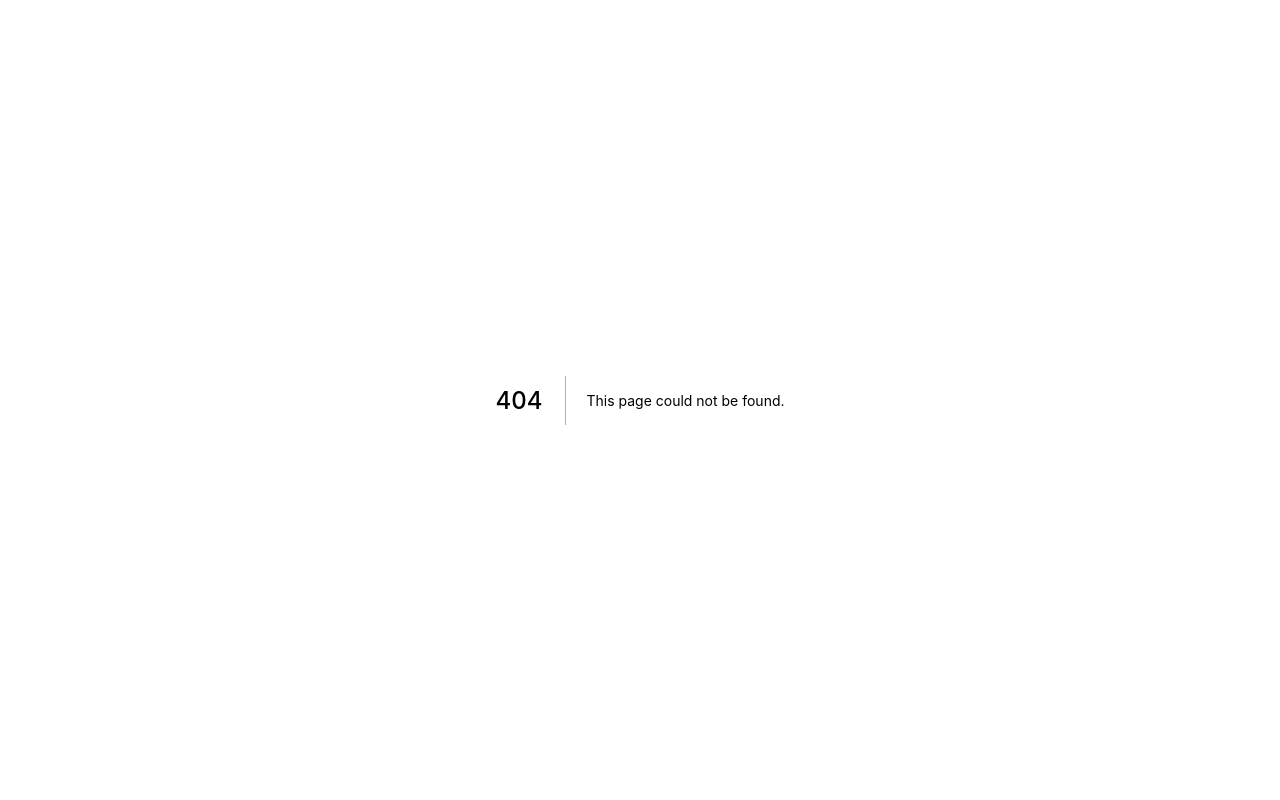
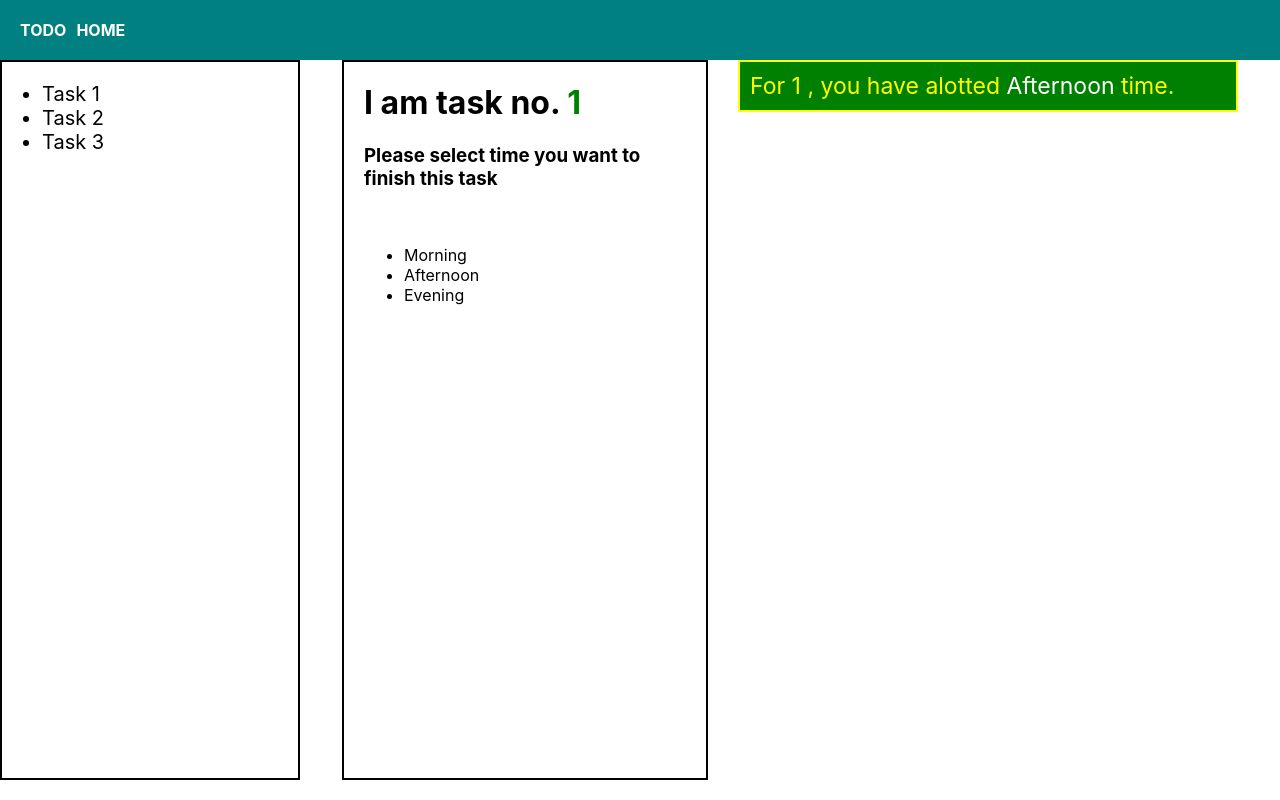
Before and after one commit to avtarp/Nextjs-Redux-Toolkit, a Next.js app: page /todo_list/1/Afternoon in a window 1280 px wide. Before the commit this address had no page. Built offline with nearby package versions, Linux system fonts and the light colour scheme.

Commit message:
added sample for nested routes

```diff
--- /dev/null
+++ b/Layouts/navBarLayout.tsx
@@ -0,0 +1,20 @@
+import { Box } from "@material-ui/core";
+import Link from 'next/link'
+import React from "react";
+
+export default function NavBar ({children}:{children:React.ReactNode}):JSX.Element{
+    return (
+        <>
+      <Box style={{background:'teal', height:'60px', color:'white', padding:'20px'}}>
+        <Link href = '/todo_list'>
+              <a style={{fontWeight:'bold', marginRight:'10px'}}>TODO</a>
+          </Link>
+          <Link href = '/'>
+              <a style={{fontWeight:'bold'}}>HOME</a>
+          </Link>
+      </Box>
+
+      {children}
+      </>
+    )
+}
--- /dev/null
+++ b/Layouts/taskListLayout.tsx
@@ -0,0 +1,40 @@
+import { Box } from "@material-ui/core";
+import { Height } from "@material-ui/icons";
+import Link from "next/link";
+import React from "react";
+const TodoListLayout = ({ children }: { children: React.ReactNode }) => {
+  return (
+      <>
+      <Box style={{display:'flex',flexDirection:'row'}}>
+       <Box
+    style={{
+        border:"2px solid",
+        width:"300px",
+        fontSize:"20px",
+        minHeight:"90vh",
+
+    }}
+
+    >
+      <ul>
+        <li>
+          <Link href="/todo_list/1">Task 1</Link>
+        </li>
+        <li>
+          <Link href="/todo_list/2">Task 2</Link>
+        </li>
+        <li>
+          <Link href="/todo_list/3"> Task 3</Link>
+        </li>
+      </ul>
+
+
+    </Box>
+    <Box style={{margin:'auto', width:'70%'}}>{children}</Box>
+    </Box>
+    </>
+
+  );
+};
+
+export default TodoListLayout;
--- a/pages/_app.tsx
+++ b/pages/_app.tsx
@@ -1,25 +1,30 @@
-import '../styles/globals.css'
+import "../styles/globals.css";
 
-import { useEffect } from 'react';
-import App from 'next/app';
-import type { AppProps ,AppContext } from 'next/app'
-import initialiseStore from '../lib/redux/store'
-import {Provider,useStore} from 'react-redux'
+import React, { useEffect } from "react";
+import App from "next/app";
+import type { AppProps, AppContext } from "next/app";
+import initialiseStore from "../lib/redux/store";
+import NavBar from "../Layouts/navBarLayout";
+import { Provider, useStore } from "react-redux";
 
-function MyApp({ Component, pageProps }: AppProps) {
-    const reduxStore = initialiseStore({todo:[{id:1,title:'test'}]})
-    console.log(reduxStore.getState())
+type propsWithLayout = AppProps & {
+  Component: AppProps ['Component'] & {
+    getLayout?:any
+  }
+};
 
+function MyApp({ Component, pageProps }: propsWithLayout) {
+  const getLayout = Component.getLayout || ((page:any) => <>{page}</>)
+  const reduxStore = initialiseStore({ todo: [{ id: 1, title: "test" }] });
+  console.log(reduxStore.getState());
 
   return (
-
-  <Provider store={reduxStore}>
-      <Component {...pageProps} />
-  </Provider>
-
+    <Provider store={reduxStore}>
+      <NavBar>
+        {getLayout( <Component {...pageProps} />)  }
+      </NavBar>
+    </Provider>
   );
 }
 
-
-
-export default MyApp
+export default MyApp;
--- /dev/null
+++ b/pages/todo_list/[taskId]/[timeId].tsx
@@ -0,0 +1,19 @@
+import { Box } from "@material-ui/core";
+import TodoListLayout from "../index";
+import TaskDetails from ".";
+import { useRouter } from "next/router";
+const TaskSlot = () => {
+  const router = useRouter();
+  const { taskId, timeId } = router.query;
+  return (
+    <Box  style={{  marginLeft:'30px', width:'500px',border: "2px solid", color: "yellow", background: "green", padding:'10px', fontSize:'23px'}}>
+      For {taskId} , you have alotted <span style={{color:'white'}}>{timeId}</span> time.
+    </Box>
+  );
+};
+TaskSlot.getLayout = (page: any) => (
+  <TodoListLayout>
+    <TaskDetails>{page}</TaskDetails>
+  </TodoListLayout>
+);
+export default TaskSlot;
--- /dev/null
+++ b/pages/todo_list/[taskId]/index.tsx
@@ -0,0 +1,55 @@
+import { Box } from "@material-ui/core";
+import NavBar from "../../../Layouts/navBarLayout";
+// import TodoListLayout from "../../Layouts/taskListLayout";
+import TodoListLayout from "../index";
+import Link from "next/link";
+import { useRouter } from "next/router";
+import React, { useState } from "react";
+import { Height } from "@material-ui/icons";
+const TaskDetails = ({ children }: { children: React.ReactNode }) => {
+  const [selectedTime, setSelectedTime] = useState("");
+  const router = useRouter();
+  const currentPath = router.pathname;
+  const taskId = router.query.taskId;
+  const handleChange = (e: any) => {
+    if (e.target.checked) {
+      setSelectedTime(e.target.value);
+    }
+  };
+  const handleSubmit = (val: any) => {
+    val.preventDefault();
+    console.log(currentPath);
+    router.push(`${taskId}/${selectedTime}`);
+  };
+  return (
+    <Box style={{ display: "flex",}}>
+      <Box style={{ border:'2px solid', height:'90vh' ,padding:'0px 20px'}}>
+        <h1>
+          I am task no. <span style={{ color: "green" }}>{taskId}</span>
+        </h1>
+        <h3>Please select time you want to finish this task</h3> {" "}
+        <ul>
+          <li>
+            <Link href={`/todo_list/${taskId}/Morning`}><a>Morning</a></Link>
+          </li>
+          <li>
+            <Link href={`/todo_list/${taskId}/Afternoon`}><a>Afternoon</a></Link>
+          </li>
+          <li>
+            <Link href={`/todo_list/${taskId}/Evening`}><a> Evening</a></Link>
+          </li>
+        </ul>
+      </Box>
+
+      <Box>{children}</Box>
+    </Box>
+  );
+};
+TaskDetails.getLayout = (page: { page: React.ReactNode }) => {
+  // <NavBar>
+  return <TodoListLayout>{page}</TodoListLayout>;
+  {
+    /* </NavBar> */
+  }
+};
+export default TaskDetails;
--- /dev/null
+++ b/pages/todo_list/index.tsx
@@ -0,0 +1,40 @@
+import { Box } from "@material-ui/core";
+import { Height } from "@material-ui/icons";
+import Link from "next/link";
+import React from "react";
+const TodoListLayout = ({ children }: { children: React.ReactNode }) => {
+  return (
+      <>
+      <Box style={{display:'flex',flexDirection:'row'}}>
+       <Box
+    style={{
+        border:"2px solid",
+        width:"300px",
+        fontSize:"20px",
+        minHeight:"90vh",
+
+    }}
+
+    >
+      <ul>
+        <li>
+          <Link href="/todo_list/1">Task 1</Link>
+        </li>
+        <li>
+          <Link href="/todo_list/2">Task 2</Link>
+        </li>
+        <li>
+          <Link href="/todo_list/3"> Task 3</Link>
+        </li>
+      </ul>
+
+
+    </Box>
+    <Box style={{margin:'auto', width:'70%'}}>{children}</Box>
+    </Box>
+    </>
+
+  );
+};
+
+export default TodoListLayout;
```
Also changed, not shown: next.config.js (+7 -0 lines), pages/index.tsx (+9 -3 lines), 1 other file (tests, documents, lock files or other folders).
